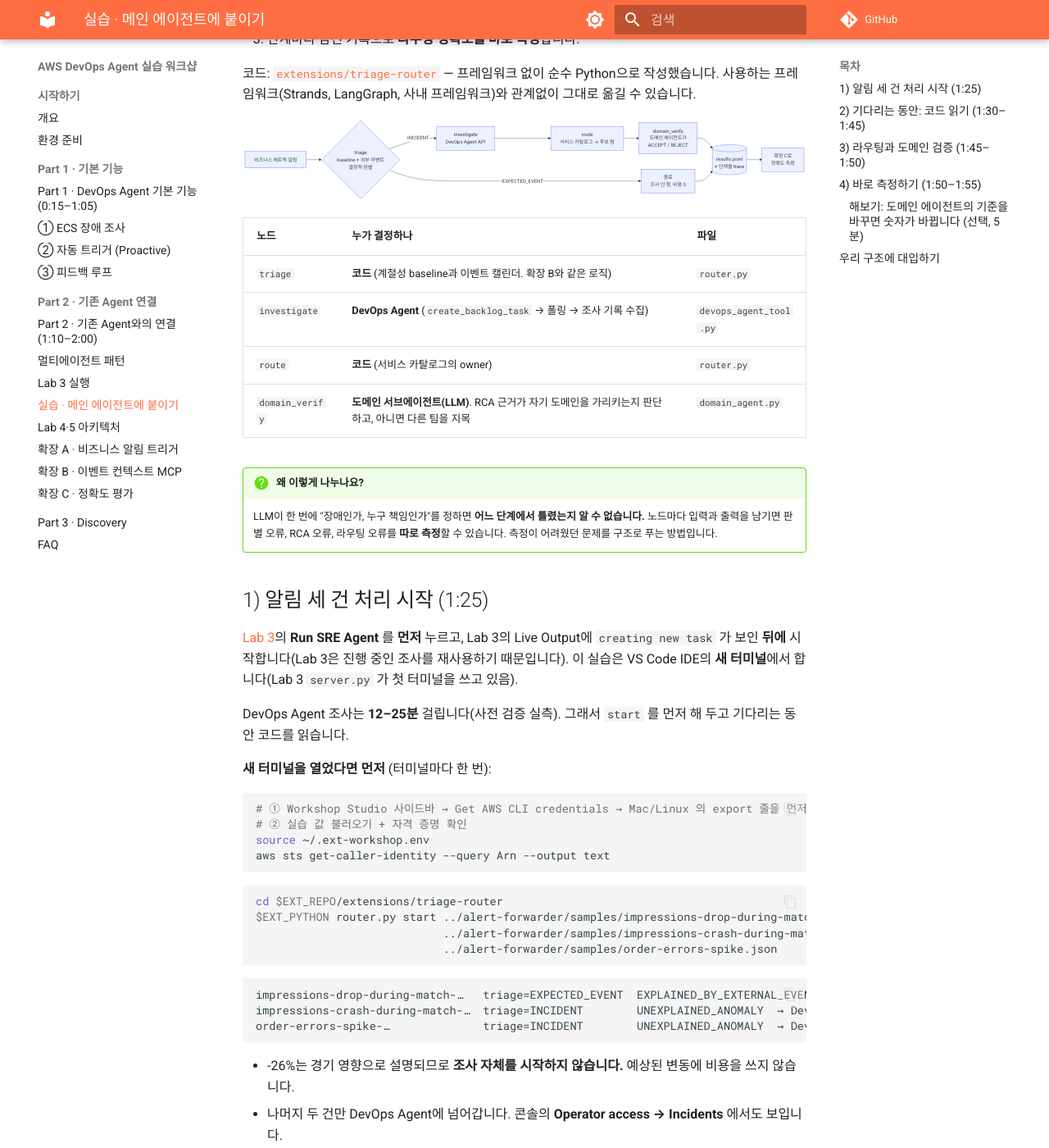
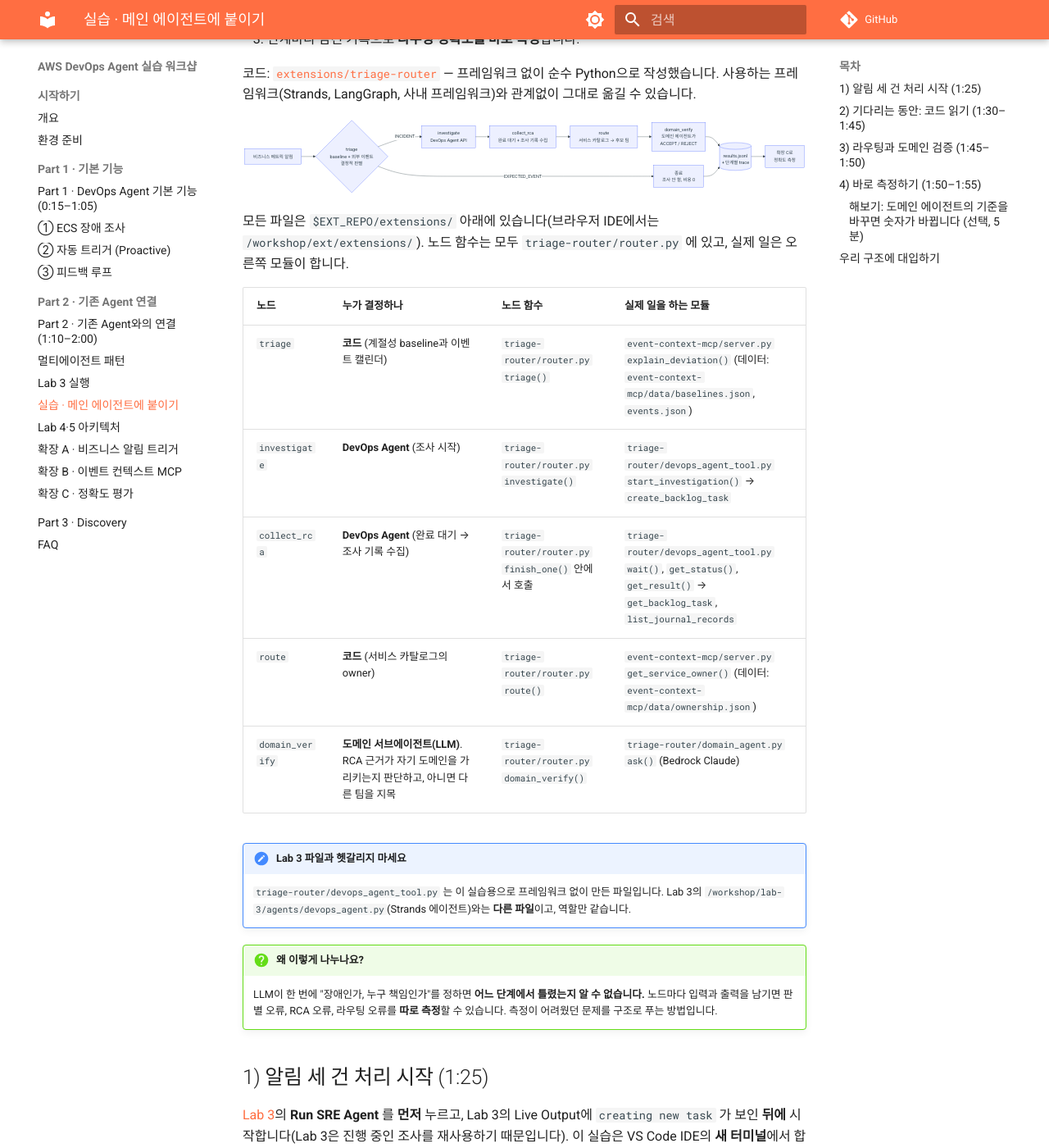
Before and after one commit to hsr87/devops-agent-workshop-kr, an MkDocs documentation site: the page built from docs/part2/ext-router.md, in a window 1280 px wide and 1400 px high, scrolled down 295 px. Shown: the whole window at 82% size. Built offline with MkDocs 1.6.1 and Material for MkDocs 9.7.7, drawn with Linux system fonts in a browser that asks for light colours; comment, search, counter and statistics services are not loaded; some of the changed text lies outside the part shown.

Commit message:
Router lab: spell out exact module paths for each node, add collect_rca
Co-Authored-By: Claude Opus 5.5 <noreply@anthropic.com>

````diff
--- a/docs/part2/ext-router.md
+++ b/docs/part2/ext-router.md
@@ -13,19 +13,26 @@ flowchart LR
   A[비즈니스 메트릭 알림] --> T{triage<br/>baseline + 외부 이벤트<br/>결정적 판별}
   T -- EXPECTED_EVENT --> X[종료<br/>조사 안 함, 비용 0]
   T -- INCIDENT --> I[investigate<br/>DevOps Agent API]
-  I --> R[route<br/>서비스 카탈로그 → 후보 팀]
+  I --> C[collect_rca<br/>완료 대기 + 조사 기록 수집]
+  C --> R[route<br/>서비스 카탈로그 → 후보 팀]
   R --> V[domain_verify<br/>도메인 에이전트가<br/>ACCEPT / REJECT]
   V --> O[(results.jsonl<br/>+ 단계별 trace)]
   X --> O
   O --> E[확장 C로<br/>정확도 측정]
 ```
 
-| 노드 | 누가 결정하나 | 파일 |
-|---|---|---|
-| `triage` | **코드** (계절성 baseline과 이벤트 캘린더. 확장 B와 같은 로직) | `router.py` |
-| `investigate` | **DevOps Agent** (`create_backlog_task` → 폴링 → 조사 기록 수집) | `devops_agent_tool.py` |
-| `route` | **코드** (서비스 카탈로그의 owner) | `router.py` |
-| `domain_verify` | **도메인 서브에이전트(LLM)**. RCA 근거가 자기 도메인을 가리키는지 판단하고, 아니면 다른 팀을 지목 | `domain_agent.py` |
+모든 파일은 `$EXT_REPO/extensions/` 아래에 있습니다(브라우저 IDE에서는 `/workshop/ext/extensions/`). 노드 함수는 모두 `triage-router/router.py` 에 있고, 실제 일은 오른쪽 모듈이 합니다.
+
+| 노드 | 누가 결정하나 | 노드 함수 | 실제 일을 하는 모듈 |
+|---|---|---|---|
+| `triage` | **코드** (계절성 baseline과 이벤트 캘린더) | `triage-router/router.py` `triage()` | `event-context-mcp/server.py` `explain_deviation()` (데이터: `event-context-mcp/data/baselines.json`, `events.json`) |
+| `investigate` | **DevOps Agent** (조사 시작) | `triage-router/router.py` `investigate()` | `triage-router/devops_agent_tool.py` `start_investigation()` → `create_backlog_task` |
+| `collect_rca` | **DevOps Agent** (완료 대기 → 조사 기록 수집) | `triage-router/router.py` `finish_one()` 안에서 호출 | `triage-router/devops_agent_tool.py` `wait()`, `get_status()`, `get_result()` → `get_backlog_task`, `list_journal_records` |
+| `route` | **코드** (서비스 카탈로그의 owner) | `triage-router/router.py` `route()` | `event-context-mcp/server.py` `get_service_owner()` (데이터: `event-context-mcp/data/ownership.json`) |
+| `domain_verify` | **도메인 서브에이전트(LLM)**. RCA 근거가 자기 도메인을 가리키는지 판단하고, 아니면 다른 팀을 지목 | `triage-router/router.py` `domain_verify()` | `triage-router/domain_agent.py` `ask()` (Bedrock Claude) |
+
+!!! note "Lab 3 파일과 헷갈리지 마세요"
+    `triage-router/devops_agent_tool.py` 는 이 실습용으로 프레임워크 없이 만든 파일입니다. Lab 3의 `/workshop/lab-3/agents/devops_agent.py`(Strands 에이전트)와는 **다른 파일**이고, 역할만 같습니다.
 
 !!! question "왜 이렇게 나누나요?"
     LLM이 한 번에 "장애인가, 누구 책임인가"를 정하면 **어느 단계에서 틀렸는지 알 수 없습니다.** 노드마다 입력과 출력을 남기면 판별 오류, RCA 오류, 라우팅 오류를 **따로 측정**할 수 있습니다. 측정이 어려웠던 문제를 구조로 푸는 방법입니다.
@@ -65,10 +72,10 @@ order-errors-spike-…              triage=INCIDENT        UNEXPLAINED_ANOMALY
 
 | 볼 곳 | 볼 것 |
 |---|---|
-| `devops_agent_tool.py` | DevOps Agent를 tool로 쓰는 데 필요한 API는 **세 개뿐**입니다. `create_backlog_task`, `get_backlog_task`, `list_journal_records`. `LINKED` 상태면 묶인 primary 조사를 따라갑니다. |
-| `router.py` `triage()` | 판별은 LLM이 아니라 **규칙**입니다. 판정에 쓴 baseline, 잔차, 이벤트 이름이 trace에 남습니다. |
-| `router.py` `investigate()` | 웹훅 경로(확장 A)와 **같은 description**(판별 가이드 포함)을 API로 보냅니다. `clientToken` 으로 중복 생성을 막습니다. |
-| `domain_agent.py` | 도메인 에이전트의 판단 기준: **RCA가 확정한 원인**이 우리 서비스에 있으면 ACCEPT, 다른 팀이면 REJECT, 가설뿐이면 NEED_MORE_INFO. **"근거는 그 서비스 자체의 관측(메트릭, 로그, 코드, 배포)만 인정한다. 라우팅 규칙이나 다른 서비스의 텔레메트리는 근거가 아니다"**, **"RCA에 없는 근거는 지어내지 말라"** 도 지시합니다. 기존 서브에이전트 호출로 바꿀 자리입니다. |
+| `triage-router/devops_agent_tool.py` | DevOps Agent를 tool로 쓰는 데 필요한 API는 **세 개뿐**입니다. `create_backlog_task`, `get_backlog_task`, `list_journal_records`. `LINKED` 상태면 묶인 primary 조사를 따라갑니다. |
+| `triage-router/router.py` `triage()` | 판별은 LLM이 아니라 **규칙**입니다. 판정에 쓴 baseline, 잔차, 이벤트 이름이 trace에 남습니다. |
+| `triage-router/router.py` `investigate()` | 웹훅 경로(확장 A)와 **같은 description**(판별 가이드 포함)을 API로 보냅니다. `clientToken` 으로 중복 생성을 막습니다. |
+| `triage-router/domain_agent.py` | 도메인 에이전트의 판단 기준: **RCA가 확정한 원인**이 우리 서비스에 있으면 ACCEPT, 다른 팀이면 REJECT, 가설뿐이면 NEED_MORE_INFO. **"근거는 그 서비스 자체의 관측(메트릭, 로그, 코드, 배포)만 인정한다. 라우팅 규칙이나 다른 서비스의 텔레메트리는 근거가 아니다"**, **"RCA에 없는 근거는 지어내지 말라"** 도 지시합니다. 기존 서브에이전트 호출로 바꿀 자리입니다. |
 
 ```bash
 $EXT_PYTHON router.py status      # DevOps Agent 조사 상태
@@ -157,8 +164,8 @@ python3 ../rca-eval/evaluate.py ground_truth.jsonl results.jsonl
 | `triage()` 의 `explain_deviation` | 사내 이상 탐지와 이벤트 캘린더 |
 | `route()` 의 서비스 카탈로그 | 사내 서비스 카탈로그, on-call 체계 |
 | `domain_agent.ask()` | **기존 도메인 서브에이전트 호출** (HTTP, Lambda, A2A) |
-| `devops_agent_tool.py` | 그대로 사용. 메인 에이전트에 tool 하나로 추가 |
-| `runs/*.json` trace | AgentCore Observability 또는 사내 로그 저장소 |
+| `triage-router/devops_agent_tool.py` | 그대로 사용. 메인 에이전트에 tool 하나로 추가 |
+| `triage-router/runs/*.json` trace | AgentCore Observability 또는 사내 로그 저장소 |
 
 !!! info "반대 방향(DevOps Agent → 기존 에이전트) 연결"
     DevOps Agent가 조사 도중 기존 에이전트를 직접 부르게 하려면 기존 에이전트를 **원격 A2A 에이전트**로 등록합니다(`register-service --service remoteagent`). Workshop Studio 계정에서는 계정 정책상 막혀 있지 않습니다. 다만 등록할 때 DevOps Agent가 **실제 A2A 엔드포인트의 에이전트 정보를 조회**하므로, 동작하는 A2A 에이전트가 있어야 합니다. 그래서 이 실습은 **메인 에이전트가 주도권을 갖는 방향**으로 구성했습니다.
````
